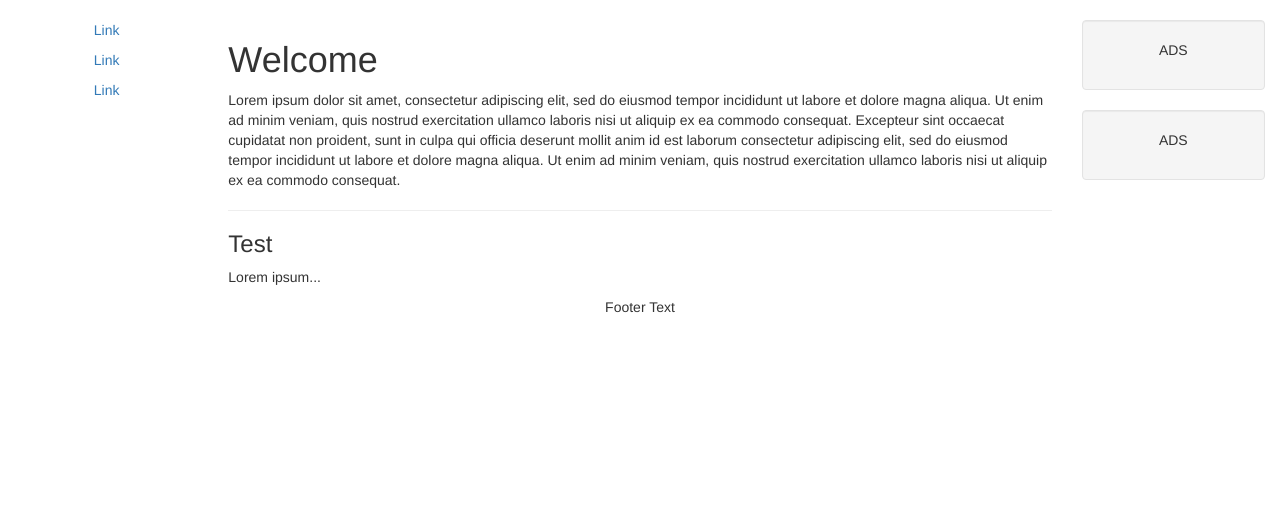
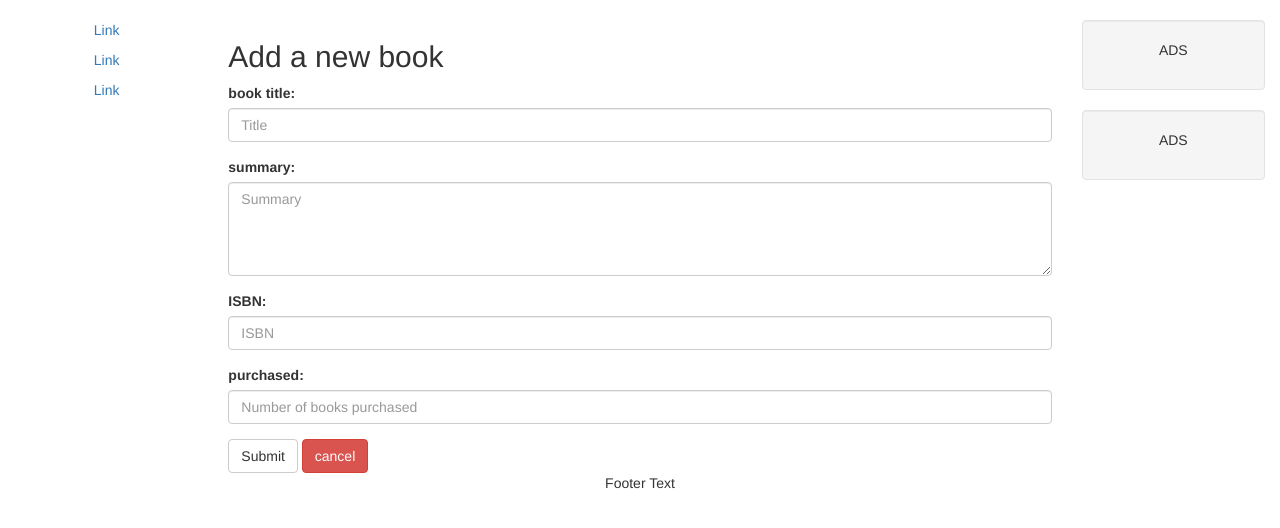
Before and after one commit to sgoulas/persado, a PHP site: page /new-book.php in a window 1280 px wide. Shown: the part 52-580 px from the top of the page. Run offline with PHP 8.4, Linux system fonts and the light colour scheme.

Commit message:
:bulb: adds new book html form

```diff
--- a/HTML/new-book.php
+++ b/HTML/new-book.php
@@ -46,11 +46,30 @@
       <p><a href="#">Link</a></p>
     </div>
     <div class="col-sm-8 text-left">
-      <h1>Welcome</h1>
-      <p>Lorem ipsum dolor sit amet, consectetur adipiscing elit, sed do eiusmod tempor incididunt ut labore et dolore magna aliqua. Ut enim ad minim veniam, quis nostrud exercitation ullamco laboris nisi ut aliquip ex ea commodo consequat. Excepteur sint occaecat cupidatat non proident, sunt in culpa qui officia deserunt mollit anim id est laborum consectetur adipiscing elit, sed do eiusmod tempor incididunt ut labore et dolore magna aliqua. Ut enim ad minim veniam, quis nostrud exercitation ullamco laboris nisi ut aliquip ex ea commodo consequat.</p>
-      <hr>
-      <h3>Test</h3>
-      <p>Lorem ipsum...</p>
+
+  <h2>Add a new book</h2>
+  <form id="addBookForm" action="#">
+    <div class="form-group">
+      <label for="name">book title:</label>
+      <input type="text" class="form-control" id="name" placeholder="Title" name="name">
+    </div>
+    <div class="form-group">
+      <label for="summary">summary:</label>
+      <textarea class="form-control" rows="4" id="summary" placeholder="Summary"></textarea>
+    </div>
+    <div class="form-group">
+      <label for="ISBN">ISBN:</label>
+      <input type="text" class="form-control" id="ISBN" placeholder="ISBN" name="ISBN">
+    </div>
+    <div class="form-group">
+      <label for="purchased">purchased:</label>
+      <input type="text" class="form-control" id="purchased" placeholder="Number of books purchased" name="purchased">
+    </div>
+
+
+    <button type="submit" class="btn btn-default">Submit</button>
+    <a href="/persado/www/HTML/index.php" class="btn btn-danger" role="button">cancel</a>
+  </form>
     </div>
     <div class="col-sm-2 sidenav">
       <div class="well">
```
